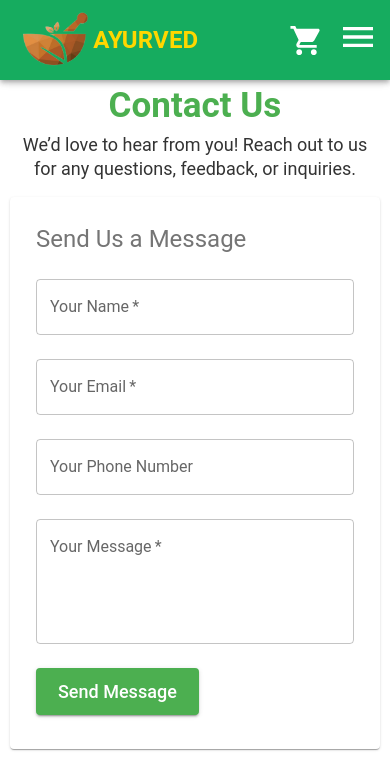
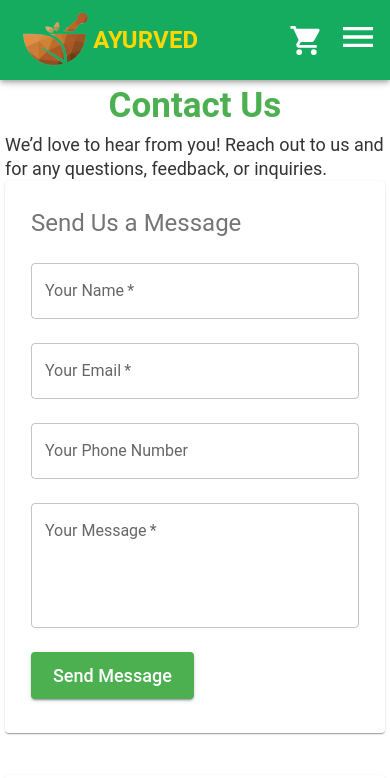
Before and after one commit to ornateinteriord/Ayurveda_ui, a React (Vite) app: page /contact in a window 390 px wide. Shown: the top 778 px of the page. Built offline with nearby package versions, Linux system fonts and the light colour scheme.

Commit message:
contact respo updated

```diff
--- a/src/components/PrivacyPolicy/PrivacyPolicy.css
+++ b/src/components/PrivacyPolicy/PrivacyPolicy.css
@@ -156,14 +156,15 @@
     padding: 10px !important;
   }
 
-  .header {
+ .header {
     margin-bottom: 0 !important;
-    font-size: 1.2rem !important;
+    font-size: 1.3rem !important;
   }
 
-  .privacy-main-title {
+  .MuiTypography-h2.privacy-main-title {
     font-size: 26px !important;
     font-weight: bold !important;
+    margin-top: 15px !important;
   }
 
   .MuiTypography-h5.privacy-title {
@@ -179,7 +180,7 @@
   }
 
   .MuiTypography-body1.privacy-descr {
-    font-size: 16px !important;
+    font-size: 18px !important;
     text-align: start !important;
     width: 100% !important;
     margin: 0 !important;
@@ -212,7 +213,7 @@
     padding: 0px !important;
   }
   .section-title{
-    font-size: 1.2rem !important;
+    font-size: 1.1rem !important;
     color: #f9f9f9 !important;
     padding: 0px !important;
   }
--- a/src/components/PrivacyPolicy/PrivacyPolicy.jsx
+++ b/src/components/PrivacyPolicy/PrivacyPolicy.jsx
@@ -35,7 +35,7 @@ const PrivacyPolicy = () => {
             At our company, we are committed to safeguarding your personal data. This policy explains how we collect, use, and protect your information.
             We ensure transparency in data handling and comply with all legal requirements to keep your information secure.
             At our company, we are committed to safeguarding your personal data.
-            We ensure transparency in data handling and comply with all legal requirements to keep your information secure.
+            requirements to keep your information secure.
           </Typography>
         </Grid>
         <Grid item xs={12} md={6}>
--- a/src/components/contactUs/ContactUs.css
+++ b/src/components/contactUs/ContactUs.css
@@ -107,21 +107,26 @@
 
 @media (max-width: 400px) {
   .contact-us-container{
-    padding: 10px !important;
+    padding: 0px !important;
   }
   .header {
     font-size: 24px; /* Smallest font for very small devices */
+   margin-top: 80px !important;
   }
   .contact-desc{
     font-size: 18px !important;
+    text-align: start !important;
+    margin: 0 !important;
   }
 
   .contact-us-container {
-    padding: 10px 5px; /* Minimal padding for very small screens */
+    padding: 0px 5px !important; /* Minimal padding for very small screens */
+
   }
 
   .form-input {
-    padding: 6px; /* Minimal padding for inputs */
+    padding: 0px !important; /* Minimal padding for inputs */
+
   }
 
   .submit-button {
@@ -131,4 +136,5 @@
   .map-container {
     height: 200px; /* Minimal map height for very small screens */
   }
+
 }
--- a/src/components/contactUs/ContactUs.jsx
+++ b/src/components/contactUs/ContactUs.jsx
@@ -36,13 +36,13 @@ const ContactUs = () => {
           Contact Us
         </Typography>
         <Typography variant="h5" align="center" paragraph className="contact-desc">
-          We’d love to hear from you! Reach out to us for any questions, feedback, or inquiries.
+          We’d love to hear from you! Reach out to us and for any questions, feedback, or inquiries.
         </Typography>
 
         {/* Contact Form and Details */}
-        <Grid container spacing={4} className="contact-location-cont">
+        <Grid container spacing={4} >
           {/* Contact Form */}
-          <Grid item xs={12} md={6}>
+          <Grid item xs={12} md={6} className="contact-location-cont">
             <Card className="contact-form-card">
               <CardContent>
                 <Typography variant="h5" gutterBottom>
```
